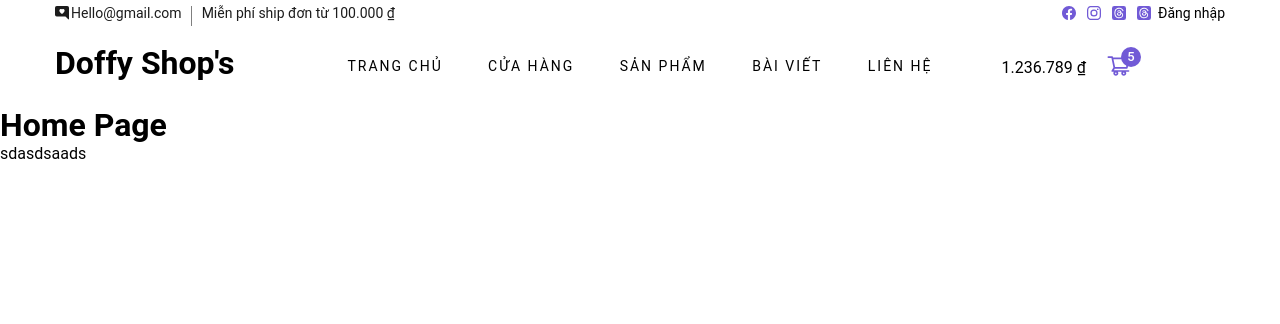
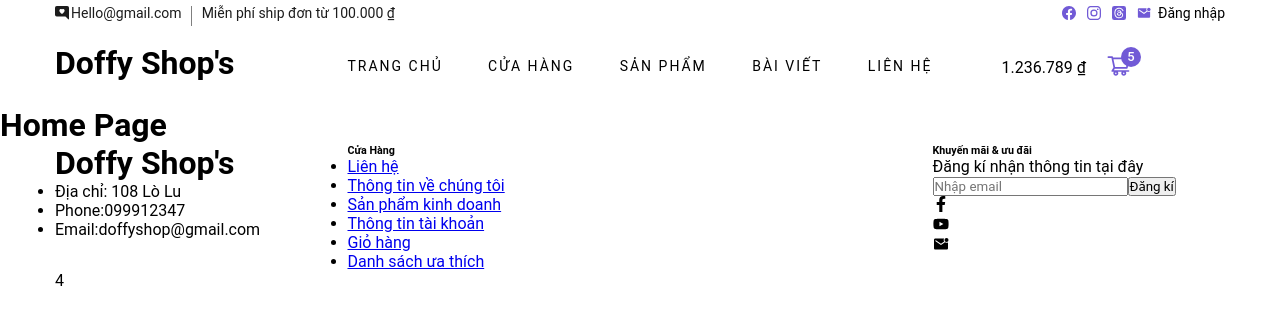
Before and after one commit to 16-Doffy/NDuy-Shop-s, a React (Create React App) app: page / in a window 1280 px wide. Shown: the top 324 px of the page. Built offline with nearby package versions, Linux system fonts and the light colour scheme.

Commit message:
loading footer

```diff
--- a/src/pages/users/theme/Footer/index.js
+++ b/src/pages/users/theme/Footer/index.js
@@ -1,15 +1,87 @@
 import { memo } from "react";
-
+import { Link } from "react-router-dom";
+import "./style.scss";
+import { FaFacebookF, FaYoutube } from "react-icons/fa";
+import { IoMdMailUnread } from "react-icons/io";
 const Footer = () => {
   return (
     <footer className="footer">
       <div className="container">
-        <div className="col-lg-3"></div>
-        <div className="col-lg-3"></div>
-        <div className="col-lg-3"></div>
-        <div className="col-lg-3"></div>
+        <div className="row">
+        <div className="col-lg-3">
+    <div className="footer__about">
+    <h1 className="footer__abou_logo">Doffy Shop's </h1>
+    <ul>
+      <li>Địa chỉ: 108 Lò Lu</li>
+      <li>Phone:099912347</li>
+      <li>Email:doffyshop@gmail.com</li>
+    </ul>
+    </div>
+
+        </div>
+        <div className="col-lg-6">
+    <div className="footer_widget">
+    <h6> Cửa Hàng </h6>
+
+    <ul>
+      <li>
+        <Link to="">Liên hệ</Link>
+      </li>
+
+      <li>
+        <Link to="">Thông tin về chúng tôi</Link>
+      </li>
+
+      <li>
+        <Link to="">Sản phẩm kinh doanh</Link>
+      </li>
+    </ul>
+
+    <ul>
+      <li>
+        <Link to="">Thông tin tài khoản</Link>
+      </li>
+
+      <li>
+        <Link to="">Giỏ hàng</Link>
+      </li>
+
+      <li>
+        <Link to="">Danh sách ưa thích</Link>
+      </li>
+    </ul>
+    </div>
+
+        </div>
+        <div className="col-lg-3">
+          <div className="footer_widget">
+            <h6>Khuyến mãi & ưu đãi</h6>
+            <p>Đăng kí nhận thông tin tại đây</p>
+            <form action="#">
+              <div>
+                <input type="text" placeholder="Nhập email"/>
+                <button type="submit" className="button_submit">
+                  Đăng kí
+                </button>
+              </div>
+              <div className="footer)widget_social">
+            <div>
+            <FaFacebookF />
+            </div>
+            <div>
+            <FaYoutube />
+            </div>
+            <div>
+            <IoMdMailUnread />
+            </div>
+              </div>
+            </form>
+          </div>
+        </div>
+        <div className="col-lg-3">4</div>
+        </div>
       </div>
-      <div>sdasdsaads</div>
+
     </footer>
   );
 };
--- a/src/pages/users/theme/Footer/style.scss
+++ b/src/pages/users/theme/Footer/style.scss
@@ -0,0 +1,19 @@
+.footer{
+    .footer_about{
+        margin-bottom: 30px;
+
+    .footer__abou_logo{
+        margin-bottom: 15px;
+        display: inline-block;
+    }
+    .ul li {
+        font-size: 16px;
+        color: black;
+        line-height: 36px;
+        list-style: none;
+    }
+    }
+
+
+
+}
--- a/src/pages/users/theme/Header/index.js
+++ b/src/pages/users/theme/Header/index.js
@@ -10,6 +10,7 @@ import { Link } from "react-router-dom";
 import { format } from "../../../../utils/fomat";
 import { AiOutlineShoppingCart } from "react-icons/ai";
 import { ROUTERS } from "../../../../utils/router";
+import { IoMdMailUnread } from "react-icons/io";
 const Header = () => {
   const [menu, setStatus] = useState([
     { name: "Trang chủ", path: ROUTERS.USER.HOME, },
@@ -74,7 +75,7 @@ const Header = () => {
                 </li>
                 <li>
                   <Link to={""}>
-                    <BsFillThreadsFill />
+                  <IoMdMailUnread />
                   </Link>
                 </li>
                 <span className="login"> Đăng nhập</span>
--- a/src/style/pages/_all.scss
+++ b/src/style/pages/_all.scss
@@ -28,6 +28,15 @@ body{
     flex: 0 0 50%;
     max-width: 50%;
 }
+.col-lg-3{
+    flex: 0 0 25%;
+    max-width: 25%;
+}
+
+.col-lg-6{
+    flex: 0 0 50%;
+    max-width: 50%;
+}
 
 //nhúng sass
 
```
